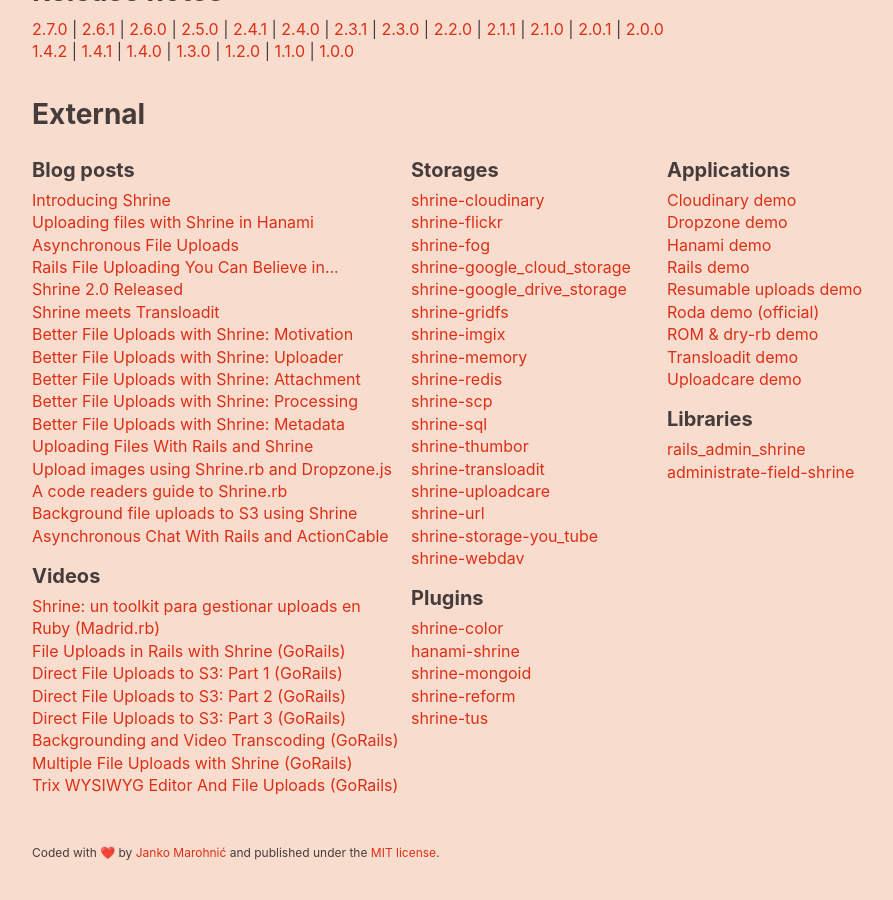
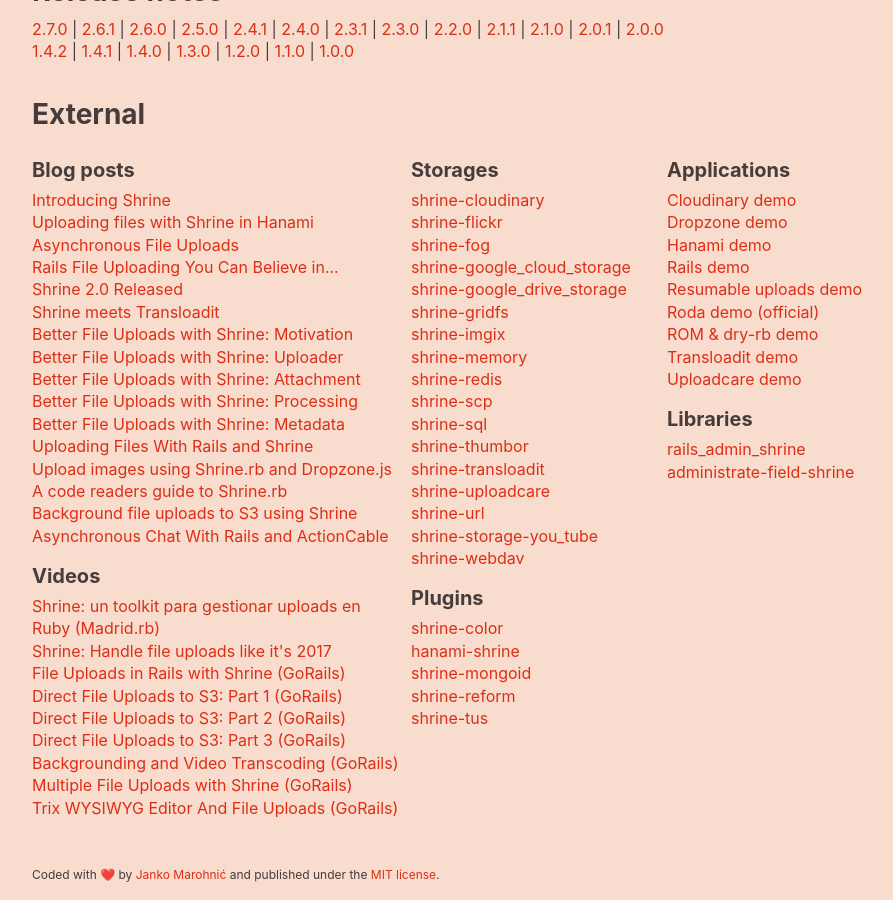
Before and after one commit to avinashcodeer/Romenics, a Jekyll site: the page built from www/index.html, in a window 1280 px wide and 900 px high, scrolled down 1932 px. Shown: the whole window, without its empty margins (106-999 px from the left). Built offline with Jekyll 4.4.1, drawn with Linux system fonts in a browser that asks for light colours; emoji names are drawn with the system emoji font; before the commit the page ends 2809 px from its top, so only the background shows below that.

Commit message:
Link my Melbourne talk on the website

```diff
--- a/www/_data/external.yml
+++ b/www/_data/external.yml
@@ -56,6 +56,9 @@
       -
         name: "Shrine: un toolkit para gestionar uploads en Ruby (Madrid.rb)"
         url: https://player.vimeo.com/video/161742211
+      -
+        name: "Shrine: Handle file uploads like it's 2017"
+        url: https://www.youtube.com/watch?v=plD-RkKEay0
       -
         name: "File Uploads in Rails with Shrine (GoRails)"
         url: https://gorails.com/episodes/file-uploading-with-shrine?autoplay=1
```
